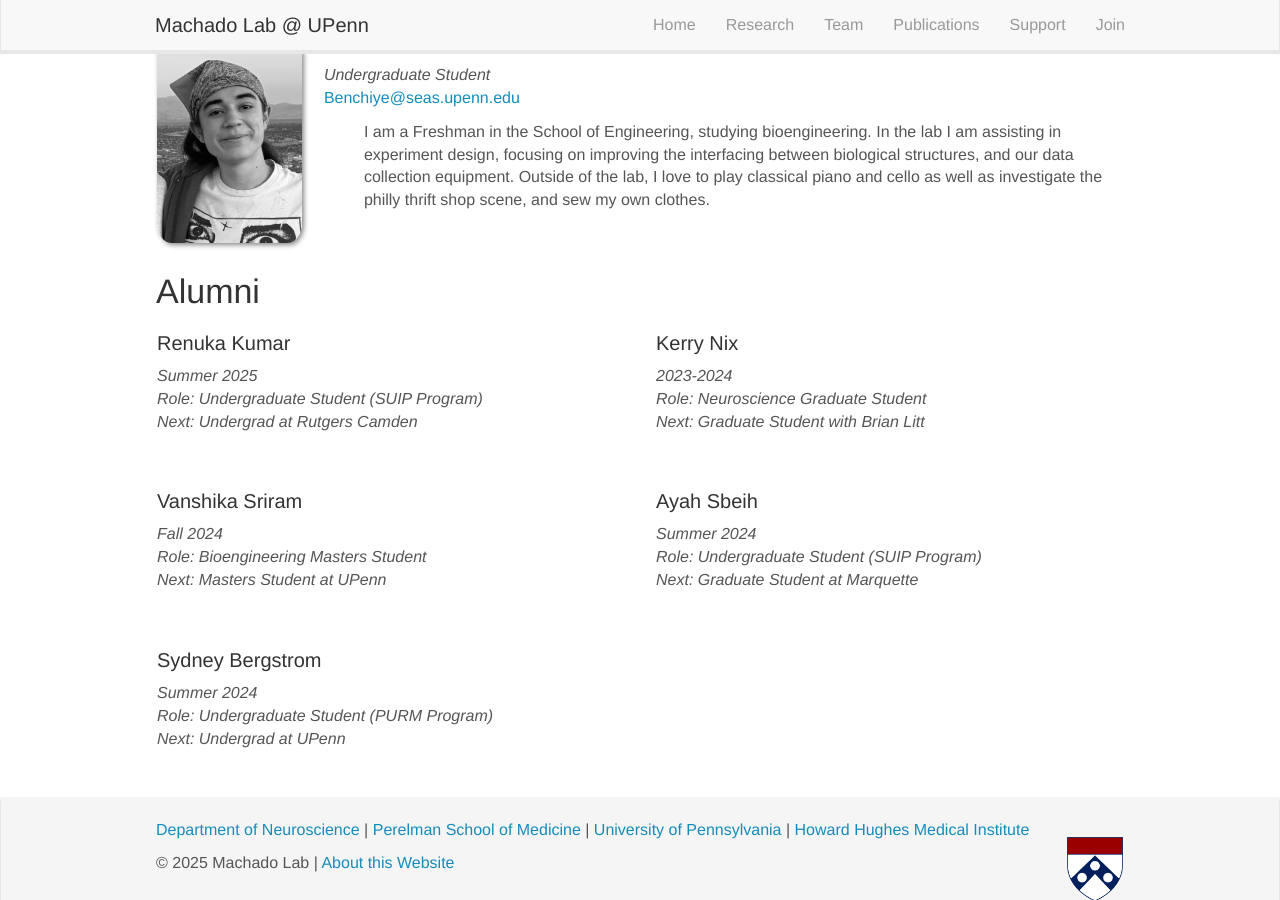
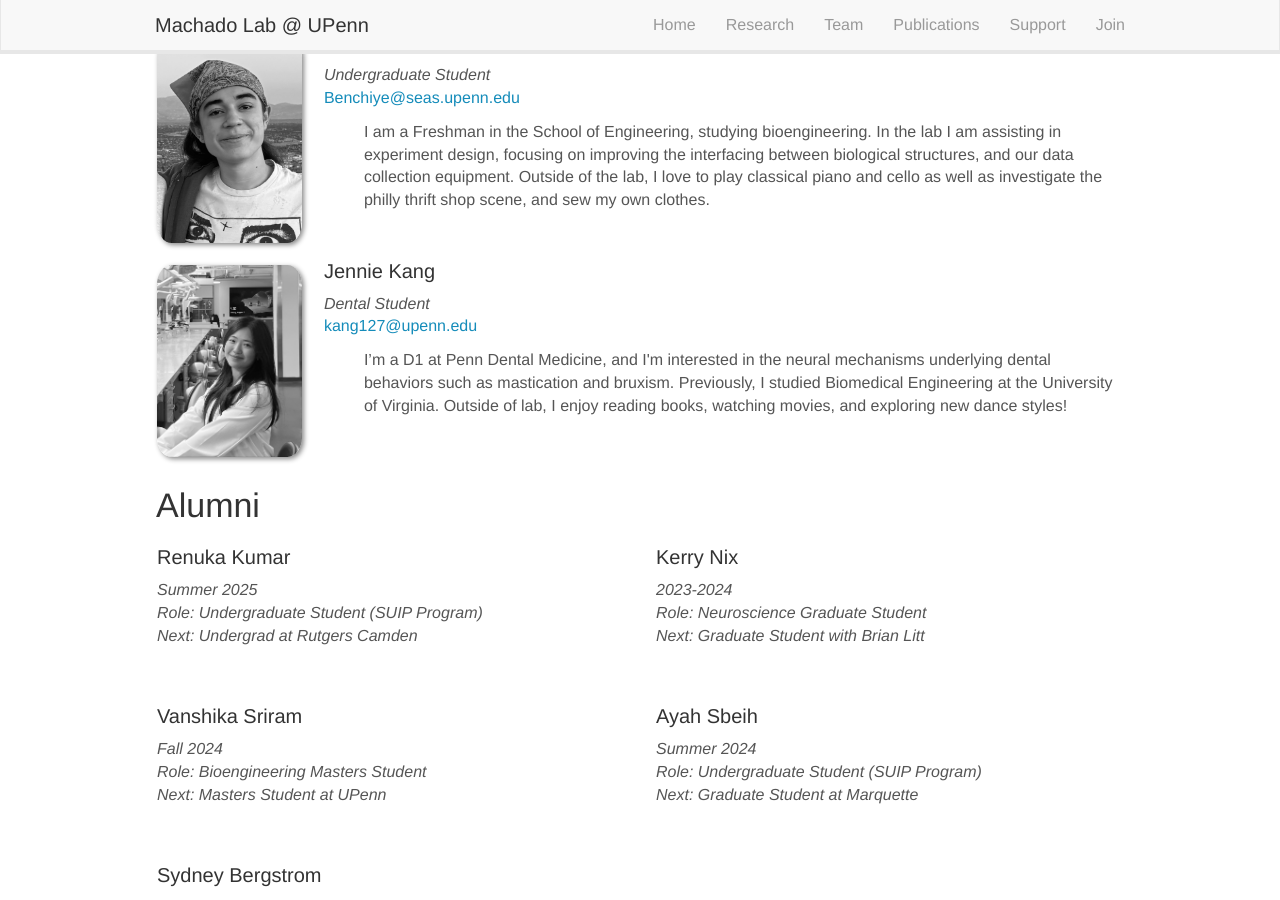
Before and after one commit to machado-lab-code/machado-lab-code, a Jekyll site: the page built from _pages/team.md, in a window 1280 px wide and 900 px high, scrolled down 2878 px. Built offline with Jekyll 4.4.1, drawn with Linux system fonts in a browser that asks for light colours; nearby versions of some CDN libraries.

Commit message:
Update team_members.yml (#39)

```diff
--- a/_data/team_members.yml
+++ b/_data/team_members.yml
@@ -100,3 +100,9 @@
   bio: I am a Freshman in the School of Engineering, studying bioengineering. In the lab I am assisting in experiment design, focusing on improving the interfacing between biological structures, and our data collection equipment. Outside of the lab, I love to play classical piano and cello as well as investigate the philly thrift shop scene, and sew my own clothes.
   number_educ: 0
   education1:
+
+- name: Jennie Kang
+  photo: kang.jpg
+  info: Dental Student
+  email: kang127@upenn.edu
+  bio: I’m a D1 at Penn Dental Medicine, and I'm interested in the neural mechanisms underlying dental behaviors such as mastication and bruxism. Previously, I studied Biomedical Engineering at the University of Virginia. Outside of lab, I enjoy reading books, watching movies, and exploring new dance styles!
```
